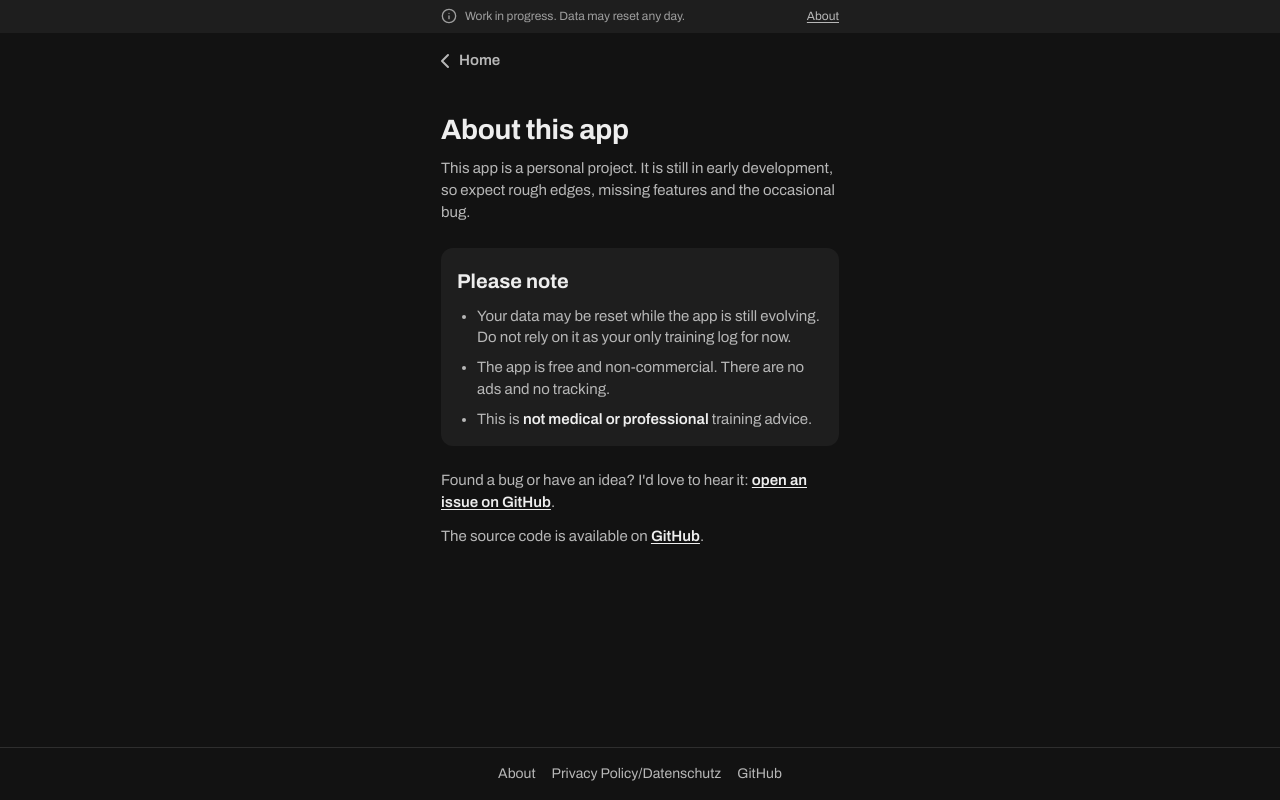
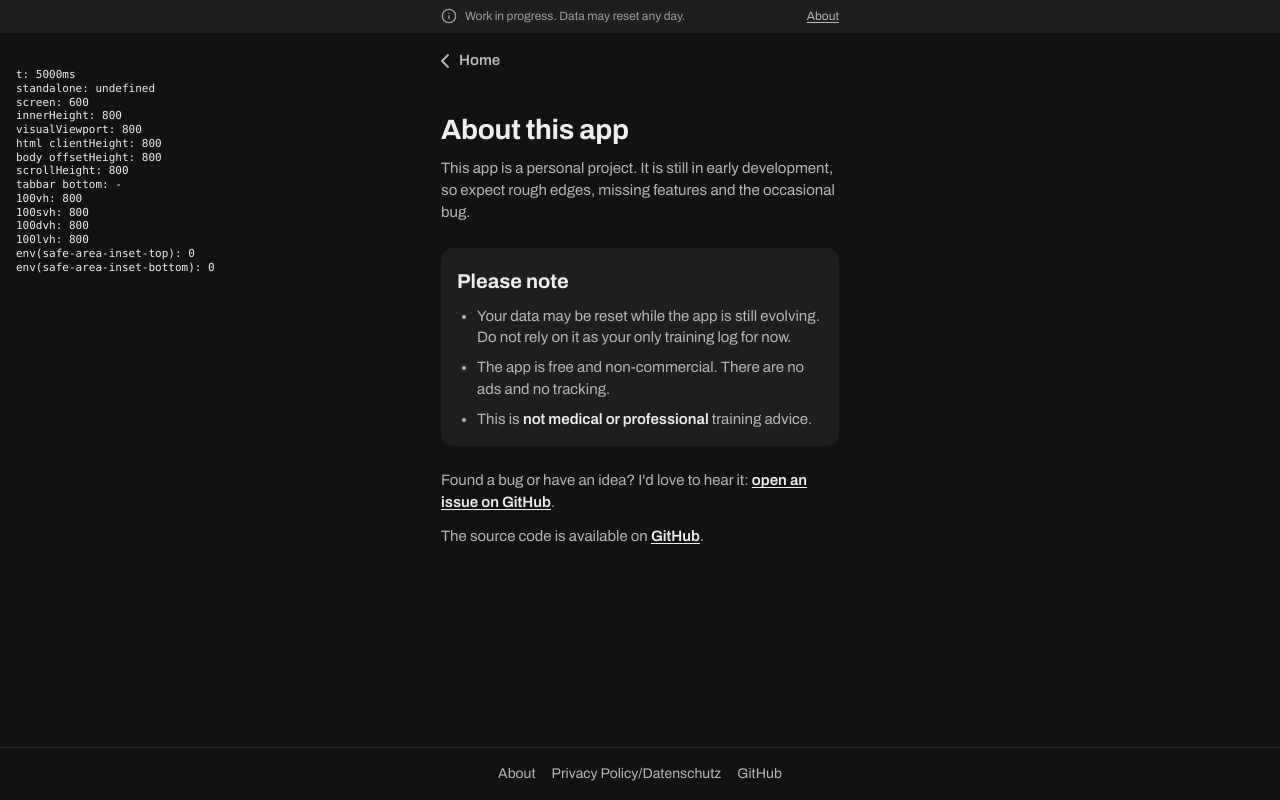
Before and after one commit to Philipp-0386/fitness-app, a Next.js app in the folder frontend/: page /about in a window 1280 px wide. Built offline with nearby package versions, Linux system fonts and the light colour scheme; no server answers.

Commit message:
feat(frontend): layout and styling adjustments for pwa function (#180)

```diff
--- /dev/null
+++ b/frontend/src/app/ViewportDebug.tsx
@@ -0,0 +1,49 @@
+'use client';
+
+import { useEffect, useState } from 'react';
+
+// TEMPORARY: diagnoses the tab bar gap in the iOS home screen app, remove afterwards
+const PROBES = ['100vh', '100svh', '100dvh', '100lvh', 'env(safe-area-inset-top)', 'env(safe-area-inset-bottom)'];
+
+export default function ViewportDebug() {
+  const [lines, setLines] = useState<string[]>([]);
+
+  useEffect(() => {
+    const start = performance.now();
+    const measure = () => {
+      const probe = document.createElement('div');
+      probe.style.position = 'absolute';
+      probe.style.visibility = 'hidden';
+      document.body.appendChild(probe);
+      const probed = PROBES.map((value) => {
+        probe.style.height = value;
+        return `${value}: ${probe.offsetHeight}`;
+      });
+      probe.remove();
+
+      const nav = document.querySelector('nav[aria-label="Main"]');
+      setLines([
+        `t: ${Math.round(performance.now() - start)}ms`,
+        `standalone: ${String((navigator as { standalone?: boolean }).standalone)}`,
+        `screen: ${screen.height}`,
+        `innerHeight: ${innerHeight}`,
+        `visualViewport: ${visualViewport?.height}`,
+        `html clientHeight: ${document.documentElement.clientHeight}`,
+        `body offsetHeight: ${document.body.offsetHeight}`,
+        `scrollHeight: ${document.documentElement.scrollHeight}`,
+        `tabbar bottom: ${nav ? Math.round(nav.getBoundingClientRect().bottom) : '-'}`,
+        ...probed,
+      ]);
+    };
+
+    measure();
+    const interval = setInterval(measure, 500);
+    return () => clearInterval(interval);
+  }, []);
+
+  return (
+    <pre className="pointer-events-none fixed top-[calc(env(safe-area-inset-top)+60px)] left-2 z-[60] rounded bg-black/80 p-2 font-mono text-[11px] leading-tight text-white">
+      {lines.join('\n')}
+    </pre>
+  );
+}
--- a/frontend/src/app/globals.css
+++ b/frontend/src/app/globals.css
@@ -173,4 +173,14 @@ body {
   min-height: 100dvh;
   display: flex;
   flex-direction: column;
+  padding-top: env(safe-area-inset-top);
 }
+
+body::before {
+  content: '';
+  position: fixed;
+  inset: 0 0 auto;
+  z-index: 50;
+  height: env(safe-area-inset-top);
+  background: var(--color-bg);
+}
--- a/frontend/src/app/layout.tsx
+++ b/frontend/src/app/layout.tsx
@@ -5,6 +5,7 @@ import { Toaster } from 'sonner';
 
 import './globals.css';
 import styles from './layout.module.css';
+import ViewportDebug from './ViewportDebug';
 
 const archivo = Archivo({
   variable: '--font-archivo',
@@ -14,6 +15,10 @@ const archivo = Archivo({
 export const metadata: Metadata = {
   title: 'Fitness App',
   description: 'Plan your workouts, log your sessions and track your progress.',
+  appleWebApp: {
+    title: 'Avren',
+    statusBarStyle: 'black-translucent',
+  },
 };
 
 export const viewport: Viewport = { viewportFit: 'cover' };
@@ -27,6 +32,7 @@ export default function RootLayout({
     <html lang="en" className={`dark ${archivo.variable}`}>
       <body>
         <div className={styles.content}>{children}</div>
+        <ViewportDebug />
         <Toaster
           position="bottom-center"
           duration={2600}
--- /dev/null
+++ b/frontend/src/app/manifest.ts
@@ -0,0 +1,17 @@
+import type { MetadataRoute } from 'next';
+
+export default function manifest(): MetadataRoute.Manifest {
+  return {
+    name: 'Avren',
+    short_name: 'Avren',
+    start_url: '/',
+    display: 'standalone',
+    background_color: '#121212',
+    theme_color: '#121212',
+    icons: [
+      { src: '/icon-192.png', sizes: '192x192', type: 'image/png' },
+      { src: '/icon-512.png', sizes: '512x512', type: 'image/png' },
+      { src: '/icon-512.png', sizes: '512x512', type: 'image/png', purpose: 'maskable' },
+    ],
+  };
+}
--- a/frontend/src/features/routines/ui/RoutineEditor.tsx
+++ b/frontend/src/features/routines/ui/RoutineEditor.tsx
@@ -209,7 +209,7 @@ export default function RoutineEditor({
   return (
     <div className="mx-auto flex w-full max-w-app flex-1 flex-col pb-8 lg:max-w-[560px]">
       <form onSubmit={handleSubmit} noValidate>
-        <header className="sticky top-0 z-10 grid h-14 grid-cols-[1fr_minmax(0,2fr)_1fr] items-center border-b border-border-subtle bg-bg px-4">
+        <header className="sticky top-[env(safe-area-inset-top)] z-10 grid h-14 grid-cols-[1fr_minmax(0,2fr)_1fr] items-center border-b border-border-subtle bg-bg px-4">
           {routine ? (
             <Link href={`/plans/routines/${routine.id}`} replace className={cancelClass}>
               Cancel
--- a/frontend/src/shared/layout/TopBar.tsx
+++ b/frontend/src/shared/layout/TopBar.tsx
@@ -27,16 +27,19 @@ export default function TopBar({
   action,
   titleAction,
 }: TopBarProps) {
+  const headerRef = useRef<HTMLElement>(null);
   const titleRef = useRef<HTMLHeadingElement>(null);
   const [titleHidden, setTitleHidden] = useState(false);
 
   useEffect(() => {
+    const header = headerRef.current;
     const heading = titleRef.current;
-    if (!heading) return;
+    if (!header || !heading) return;
 
+    const headerBottom = parseFloat(getComputedStyle(header).top) + header.offsetHeight;
     const observer = new IntersectionObserver(
       ([entry]) => setTitleHidden(!entry.isIntersecting),
-      { rootMargin: '-56px 0px 0px 0px' },
+      { rootMargin: `-${headerBottom}px 0px 0px 0px` },
     );
     observer.observe(heading);
     return () => observer.disconnect();
@@ -45,8 +48,9 @@ export default function TopBar({
   return (
     <>
       <header
+        ref={headerRef}
         className={cn(
-          'sticky top-0 z-10 grid h-14 grid-cols-[1fr_minmax(0,2fr)_1fr] items-center border-b bg-bg px-4 transition-colors duration-180 motion-reduce:transition-none',
+          'sticky top-[env(safe-area-inset-top)] z-10 grid h-14 grid-cols-[1fr_minmax(0,2fr)_1fr] items-center border-b bg-bg px-4 transition-colors duration-180 motion-reduce:transition-none',
           titleHidden ? 'border-border-subtle' : 'border-transparent',
           inSplitView && 'lg:flex lg:border-border-subtle',
         )}
```
